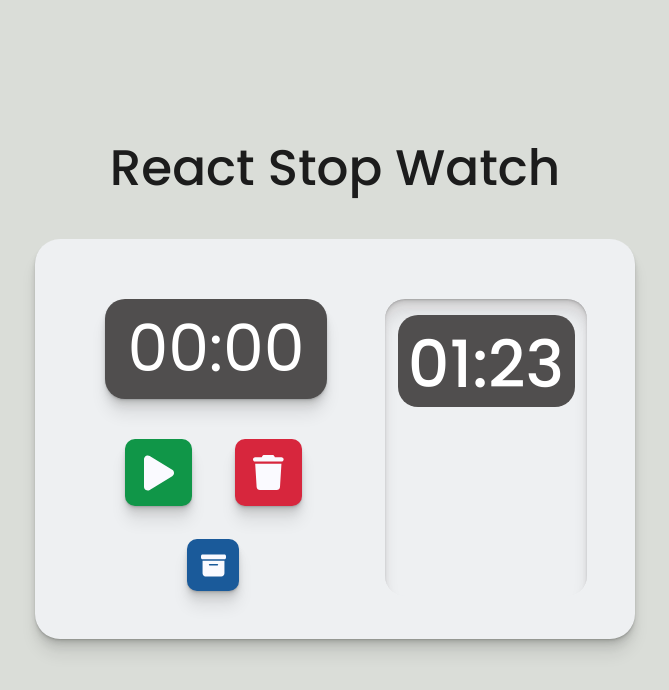
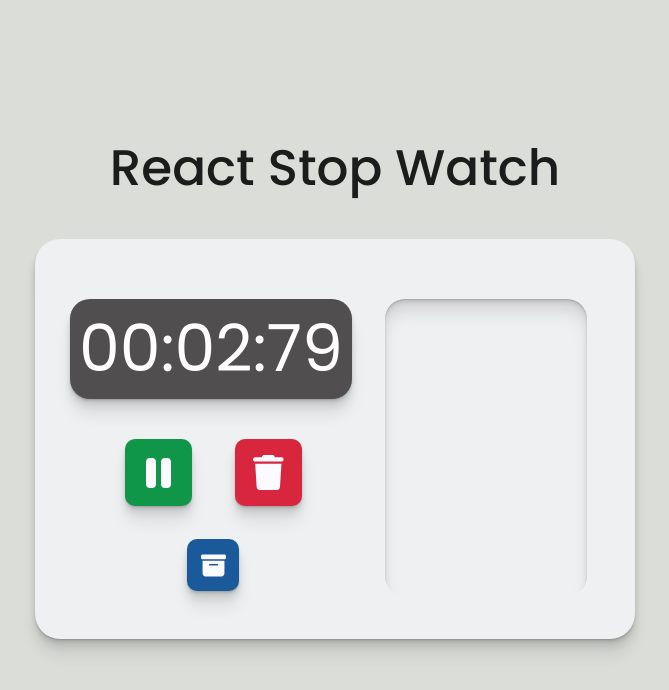
Before and after one commit to bryceberczik/react-stop-watch, a React (Vite) app: page / in a window 1280 px wide. Both pictures are taken after a click on the element 463 px from the left and 472 px from the top of the page. Shown: the top 690 px of the page, without its empty margins (305-974 px from the left). Built offline with nearby package versions, Linux system fonts and the light colour scheme.

Commit message:
implemented stopwatch feature into background,  controls, and stopwatch.jsx

```diff
--- a/src/components/archived-times/archivedTimes.jsx
+++ b/src/components/archived-times/archivedTimes.jsx
@@ -5,9 +5,6 @@ export default function ArchivedTimes() {
     return (
         <div className="container">
             <div className="archived-times">
-                <div className='example-time'>
-                    <h1>01:23</h1>
-                </div>
             </div>
         </div>
     )
--- a/src/components/background/background.jsx
+++ b/src/components/background/background.jsx
@@ -1,18 +1,63 @@
 import './background.css';
 import Stopwatch from '../stopwatch/stopWatch';
+import { useState, useEffect } from 'react';
 import Controls from '../controls/controls';
 import ArchivedTimes from '../archived-times/archivedTimes';
 export default function Background() {
+
+    const  [isActive, setIsActive] = useState(false);
+    const [isPaused, setIsPaused] = useState(true);
+    const [time, setTime] = useState(0);
+
+    useEffect(() => {
+        let interval = null;
+
+        if (isActive && isPaused === false) {
+
+            interval = setInterval(() => {
+                setTime((time) => time + 10);
+            }, 10);
+        } else {
+            clearInterval(interval)
+        }
+        return () => {
+            clearInterval(interval);
+        };
+    }, [isActive, isPaused]);
+
+    const handlePauseResume = () => {
+        if (isActive) {
+            setIsPaused(!isPaused);
+        } else {
+            setIsActive(true);
+            setIsPaused(false);
+        }
+    }
+
+    const handleReset = () => {
+
+        setTime(0);
+        setIsActive(false);
+    }
 
     return(
         <div className='div-container'>
         <h1>React Stop Watch</h1>
 
         <div className="background-container">
-            <Stopwatch />
+            <Stopwatch
+
+            time={time}
+            />
             <div className="controls">
 
-            <Controls />
+            <Controls
+
+            active={isActive}
+            paused={isPaused}
+            handlePauseResume={handlePauseResume}
+            handleReset={handleReset}
+            />
 
             </div>
 
--- a/src/components/controls/controls.css
+++ b/src/components/controls/controls.css
@@ -5,7 +5,7 @@
     position: relative;
 }
 
-.pause {
+.pauseResume {
 
     padding: 1px;
     background-color: #109648;
@@ -31,6 +31,13 @@
 }
 
 .play-icon {
+
+    color: #fafaff;
+    font-size: 40px;
+    transition: all 0.25s ease;
+}
+
+.pause-icon {
 
     color: #fafaff;
     font-size: 40px;
--- a/src/components/controls/controls.jsx
+++ b/src/components/controls/controls.jsx
@@ -1,24 +1,47 @@
-import './controls.css'
+import "./controls.css";
 import { FontAwesomeIcon } from "@fortawesome/react-fontawesome";
-import { faBoxArchive, faTrash, faPlay } from "@fortawesome/free-solid-svg-icons";
+import {
+  faBoxArchive,
+  faTrash,
+  faPlay,
+  faPause,
+} from "@fortawesome/free-solid-svg-icons";
 
-export default function Controls() {
-
+export default function Controls({
+  active,
+  paused,
+  handlePauseResume,
+  handleReset,
+}) {
   return (
-
     <div className="container">
       <div className="controls-container">
-
-                <div className="pause">
-                <FontAwesomeIcon icon={faPlay} className='play-icon'/>
+        <div className="pauseResume">
+          {active && !paused ? (
+            <FontAwesomeIcon
+              icon={faPause}
+              className="pause-icon"
+              onClick={handlePauseResume}
+            />
+          ) : (
+            <FontAwesomeIcon
+              icon={faPlay}
+              className="play-icon"
+              onClick={handlePauseResume}
+            />
+          )}
         </div>
         <div className="discard">
-                <FontAwesomeIcon icon={faTrash} className='discard-icon'/>
+          <FontAwesomeIcon
+            icon={faTrash}
+            className="discard-icon"
+            onClick={handleReset}
+          />
         </div>
         <div className="archive">
-                <FontAwesomeIcon icon={faBoxArchive} className='archive-icon' />
+          <FontAwesomeIcon icon={faBoxArchive} className="archive-icon" />
         </div>
       </div>
     </div>
-    )
+  );
 }
--- a/src/components/stopwatch/stopWatch.css
+++ b/src/components/stopwatch/stopWatch.css
@@ -7,11 +7,11 @@
 
     background-color: #504E4E;
     padding: 1px;
-    width: 220px;
+    width: 280px;
     position: absolute;
     border-radius: 20px;
     margin: 0;
-    left: 70px;
+    left: 35px;
     top: 60px;
     box-shadow: 0 1px 1px hsl(0deg 0% 0% / 0.075),
     0 2px 2px hsl(0deg 0% 0% / 0.075), 0 4px 4px hsl(0deg 0% 0% / 0.075),
@@ -21,7 +21,7 @@
     align-items: center;
 }
 
-.stopwatch-container span {
+.stopwatch-container .time {
     font-family: 'Poppins', sans-serif;
     text-align: center;
     color: white;
--- a/src/components/stopwatch/stopWatch.jsx
+++ b/src/components/stopwatch/stopWatch.jsx
@@ -1,10 +1,18 @@
 import "./stopWatch.css";
 
-export default function Stopwatch({ timer }) {
+export default function Stopwatch({ time }) {
   return (
-    <div className='container'>
+    <div className="container">
       <div className="stopwatch-container">
-        <span>00:00</span>
+        <span className="time">
+          {("0" + Math.floor((time / 60000) % 60)).slice(-2)}:
+        </span>
+        <span className="time">
+        {("0" + Math.floor((time / 1000) % 60)).slice(-2)}:
+        </span>
+        <span className="time">
+        {("0" + ((time / 10) % 100)).slice(-2)}
+        </span>
       </div>
     </div>
   );
```
Lines whose indentation alone changed are shown as unchanged.
